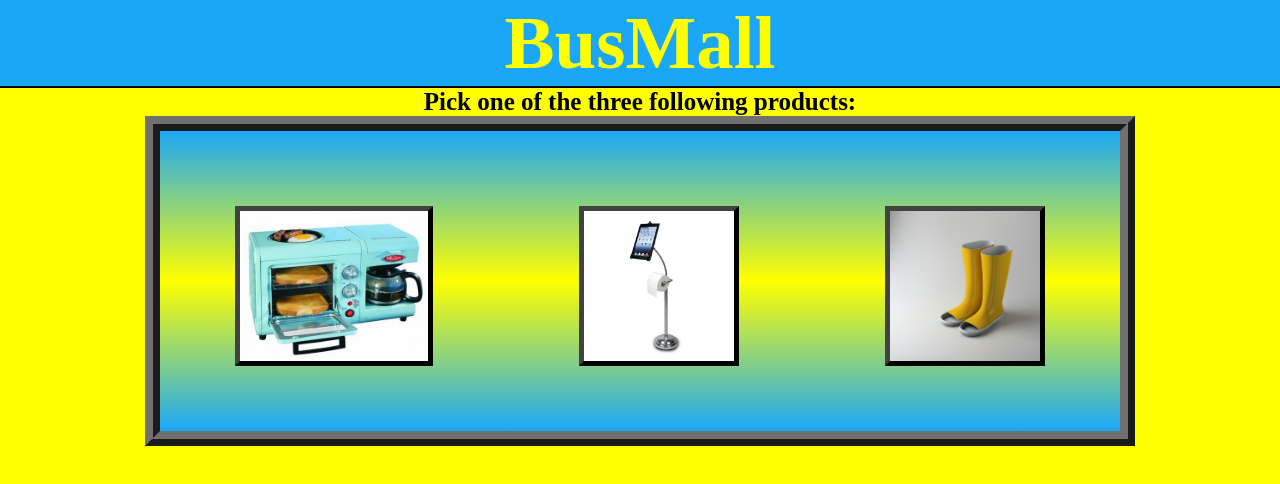
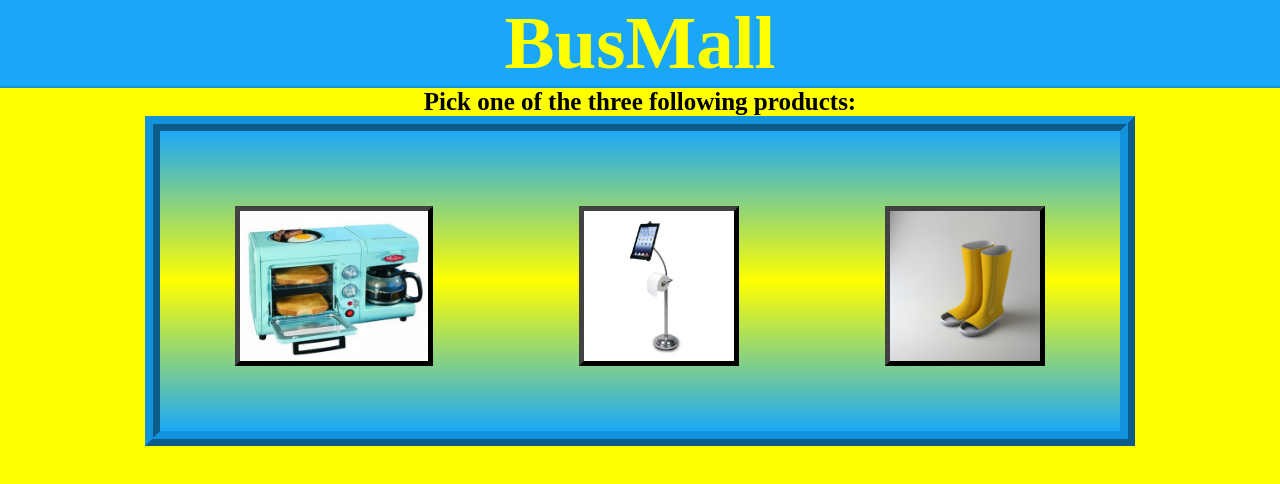
Before and after one commit to Yaspesberro/bus-mall, a plain HTML site: page index.html in a window 1280 px wide. Shown: the top 484 px of the page. Drawn offline with nearby package versions, Linux system fonts and the light colour scheme; a web font is replaced by a local one.

Commit message:
Final finishing touch

```diff
--- a/css/main.css
+++ b/css/main.css
@@ -7,7 +7,7 @@
 h1 {
   background-color: #1ba7f8;
   color: yellow;
-  border-bottom: 2px black solid;
+  border-bottom: 2px #1493dd solid;
   font-size: 75px;
   text-align: center;
 }
@@ -22,7 +22,7 @@ h2 {
   text-align: center;
   width: 960px;
   height: 300px;
-  border: 15px #707070 ridge;
+  border: 15px #1493dd ridge;
 }
 
 #chart-container {
```
